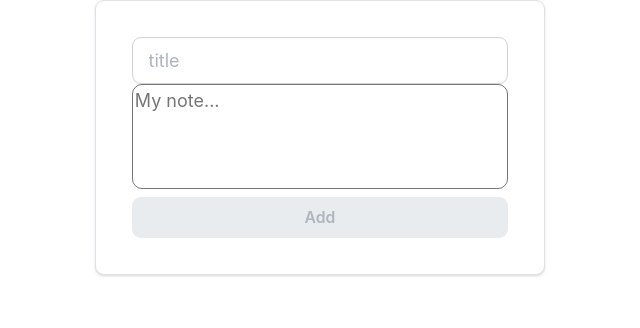
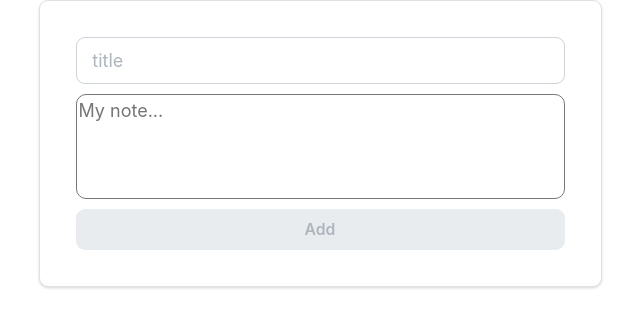
Before and after one commit to MosheLevC/techtroop-QuickNotes-project, a React (Vite) app: page / in a window 1280 px wide. Shown: the top 328 px of the page, without its empty margins (320-960 px from the left). Built offline with nearby package versions, Linux system fonts and the light colour scheme.

Commit message:
feat: adjust NoteForm styles for improved layout and spacing

```diff
--- a/src/App.css
+++ b/src/App.css
@@ -4,7 +4,10 @@
   align-items: center;
 }
 .note-form {
-  width: 40%;
+  display: flex;
+  flex-direction: column;
+  width: 50%;
+  gap: 10px;
 }
 .note-form > textarea {
   width: 100%;
```
